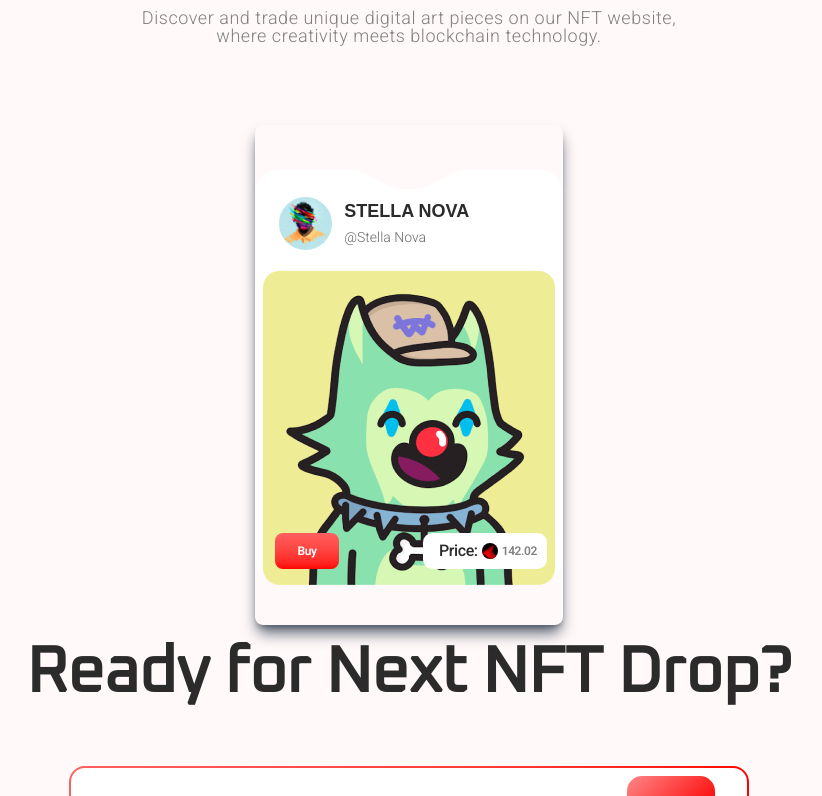
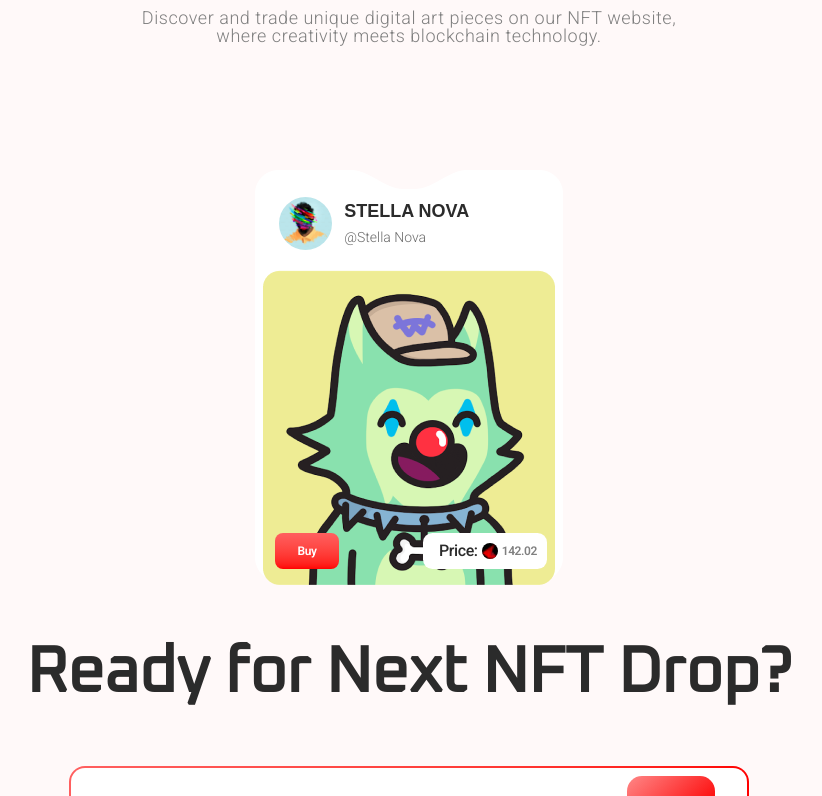
Before and after one commit to muznahrehman21/NFT, a React (Vite) app: page / in a window 1280 px wide. Shown: the part 400-1196 px from the top of the page, without its empty margins (231-1053 px from the left). Built offline with nearby package versions, Linux system fonts and the light colour scheme.

Commit message:
minor changes

```diff
--- a/src/components/cards/Card.jsx
+++ b/src/components/cards/Card.jsx
@@ -4,7 +4,7 @@ import Button1 from "../buttons/Button1";
 function Card() {
   return (
     <div
-      className="relative flex flex-col justify-center items-center bg-no-repeat bg-center shadow-gray-600 shadow-lg px-4 py-4 rounded-lg w-[308px] text-center"
+      className="relative flex flex-col justify-center items-center bg-no-repeat bg-center px-4 py-4 rounded-lg w-[308px] text-center"
       style={{
         backgroundImage: "url('/card.png')",
       }}
```
